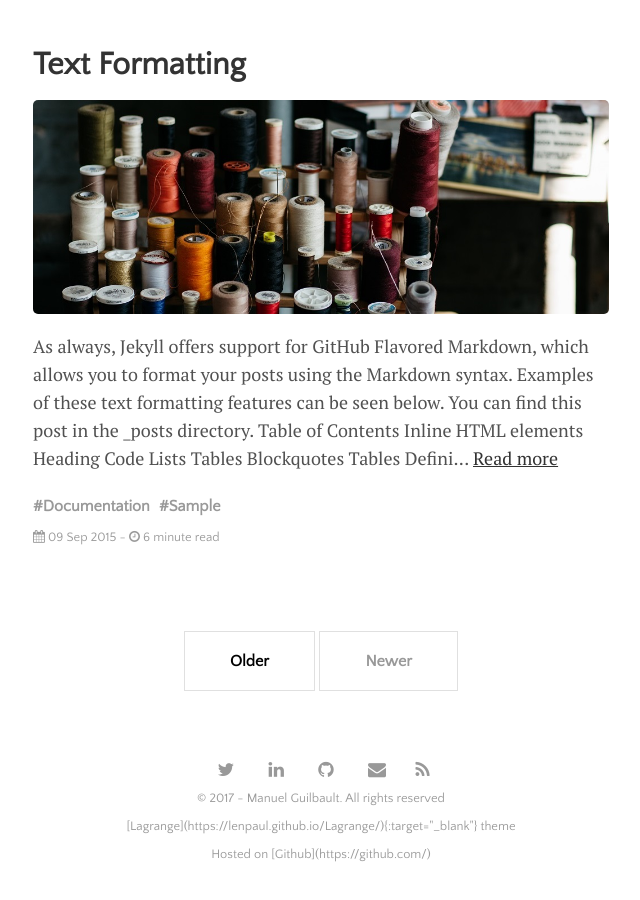
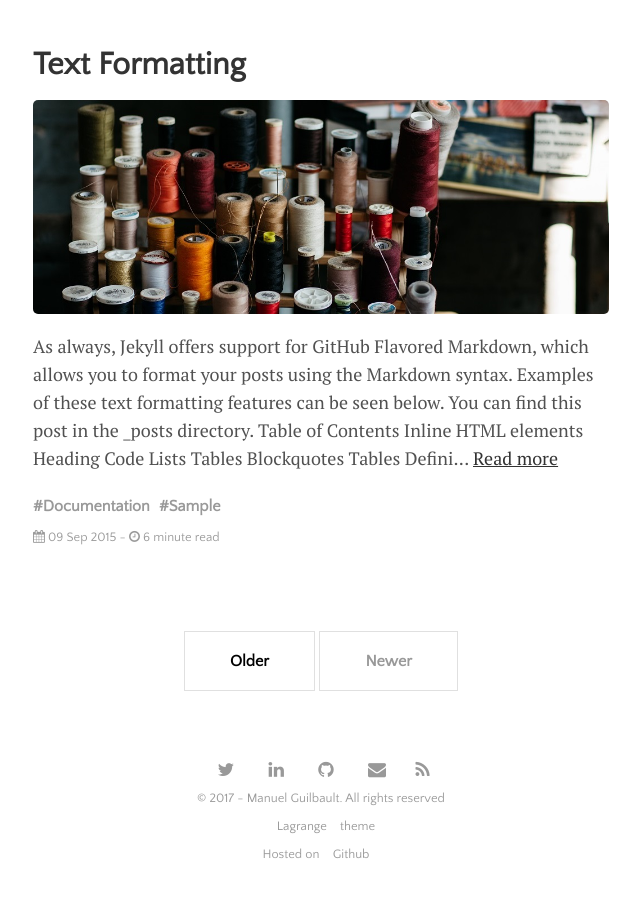
Before and after one commit to manuel-guilbault/manuel-guilbault.github.io, a Jekyll site: the page built from index.html, in a window 1280 px wide and 900 px high, scrolled down 2520 px. Shown: the whole window, without its empty margins (319-959 px from the left). Built offline with Jekyll 4.4.1, drawn with Linux system fonts in a browser that asks for light colours; nearby versions of some CDN libraries; the list of posts is cut into pages by our own code.

Commit message:
Fix footer

```diff
--- a/_includes/footer.html
+++ b/_includes/footer.html
@@ -6,7 +6,7 @@
   <a href="{{ site.baseurl }}/rss.xml"><i class="fa fa-rss"  aria-hidden="true" target="_blank"></i></a>
   <div class="post-date">
     &copy; {{ site.time | date: '%Y' }} - {{ site.author.name }}. All rights reserved<br/>
-    [Lagrange](https://lenpaul.github.io/Lagrange/){:target="_blank"} theme<br/>
-    Hosted on [Github](https://github.com/)
+    <a href="https://lenpaul.github.io/Lagrange/" target="_blank">Lagrange</a> theme<br/>
+    Hosted on <a href="https://github.com/" target="_blank">Github</a>
   </div>
 </footer>
```
